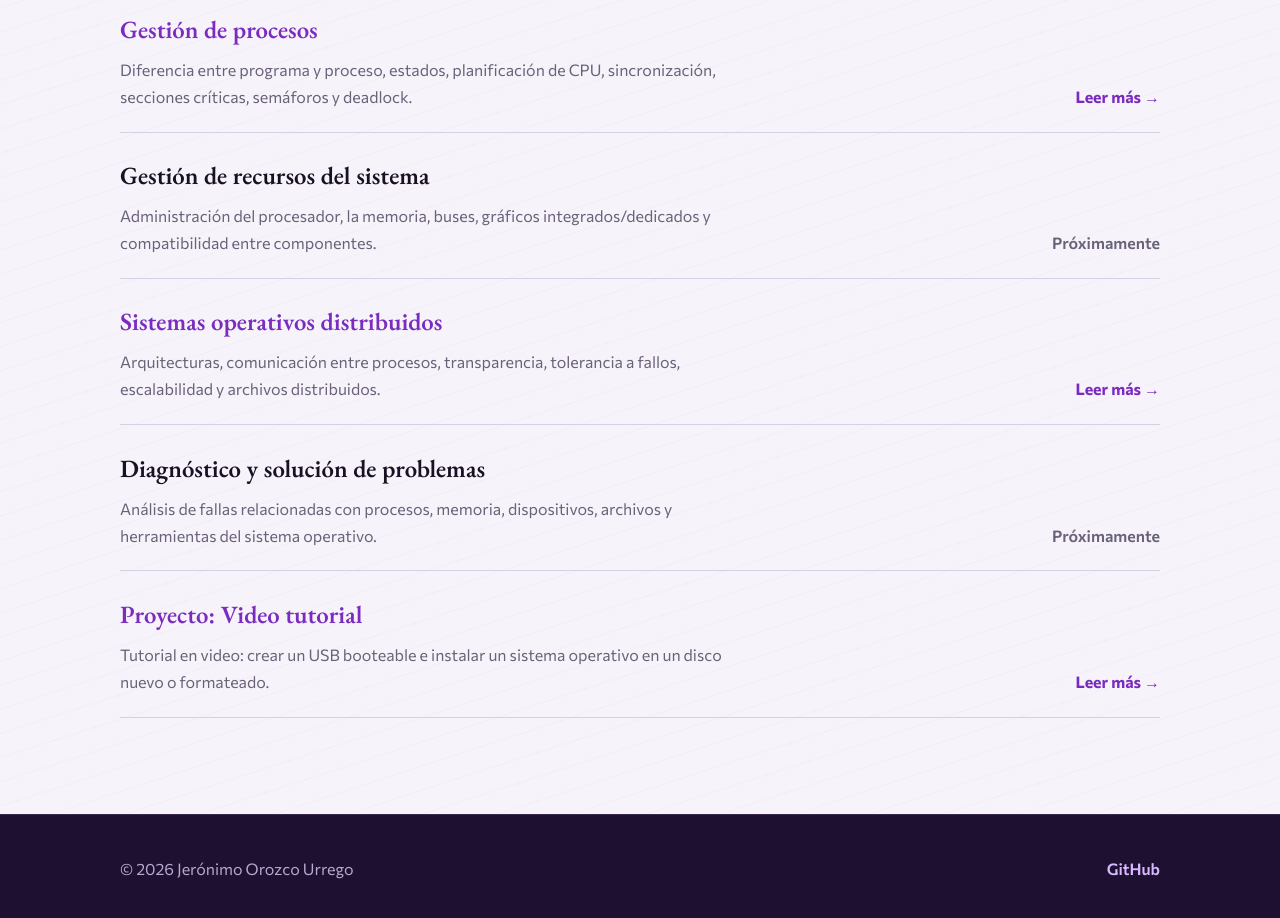
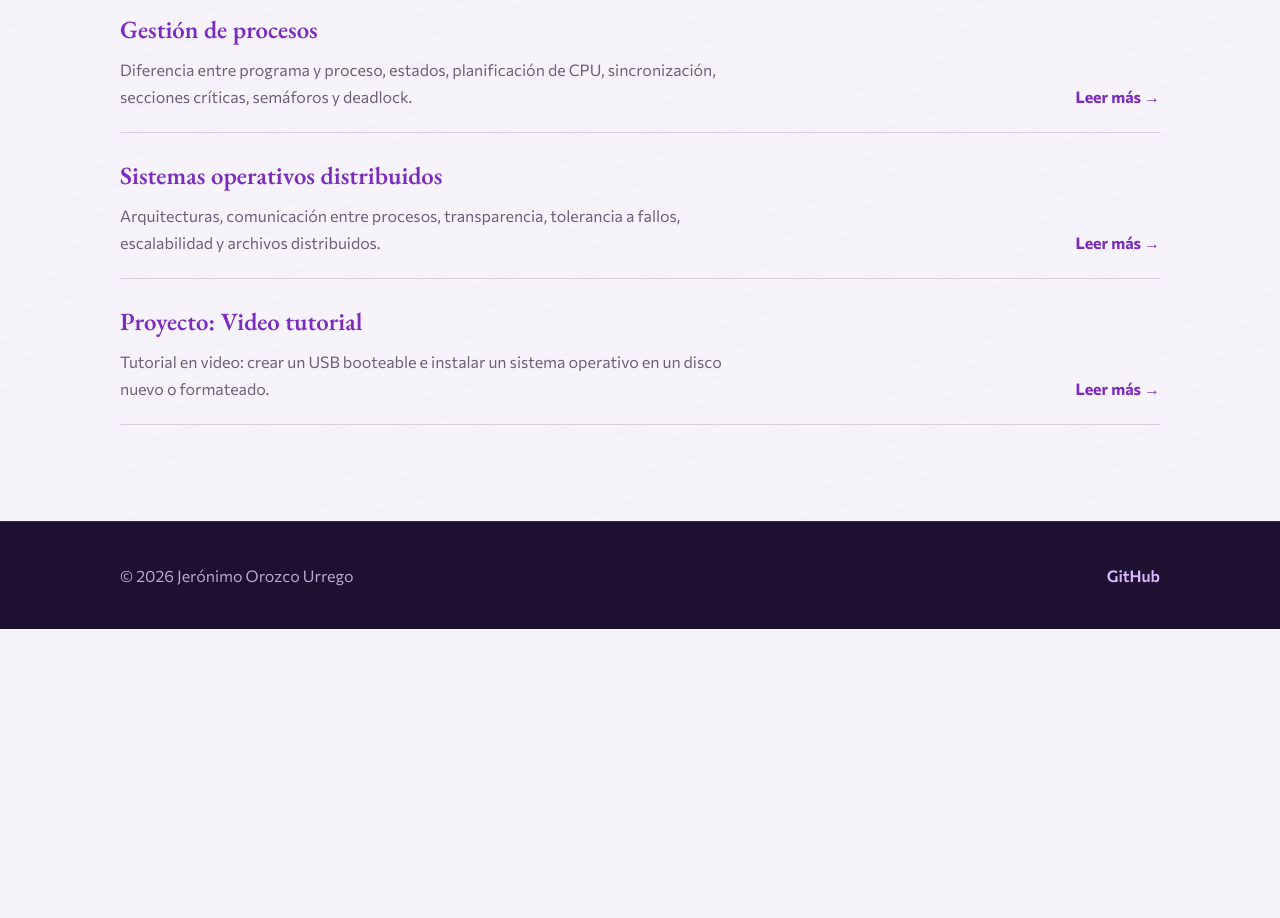
Before and after one commit to Darkkthrax/sistemas-operativos-final, a plain HTML site: page index.html in a window 1280 px wide. Shown: the part 1500-2418 px from the top of the page. After the commit the page ends 2129 px from the top, so only its background shows below. Drawn offline with nearby package versions, Linux system fonts and the light colour scheme.

Commit message:
fix: arreglar enlaces y temas que no se vieron

```diff
--- a/index.html
+++ b/index.html
@@ -162,17 +162,6 @@
               >
             </li>
 
-            <li class="topic-item is-soon">
-              <div>
-                <h3>Gestión de recursos del sistema</h3>
-                <p>
-                  Administración del procesador, la memoria, buses, gráficos
-                  integrados/dedicados y compatibilidad entre componentes.
-                </p>
-              </div>
-              <span class="read-more">Próximamente</span>
-            </li>
-
             <li class="topic-item">
               <div>
                 <h3>Sistemas operativos distribuidos</h3>
@@ -184,17 +173,6 @@
               <a class="read-more" href="temas/sistemas-distribuidos.html"
                 >Leer más →</a
               >
-            </li>
-
-            <li class="topic-item is-soon">
-              <div>
-                <h3>Diagnóstico y solución de problemas</h3>
-                <p>
-                  Análisis de fallas relacionadas con procesos, memoria,
-                  dispositivos, archivos y herramientas del sistema operativo.
-                </p>
-              </div>
-              <span class="read-more">Próximamente</span>
             </li>
 
             <li class="topic-item">
```
Also changed, not shown: temas/gestion-procesos.html (+2 -2 lines), temas/sistemas-distribuidos.html (+2 -2 lines).
